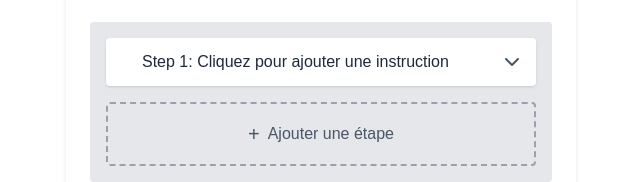
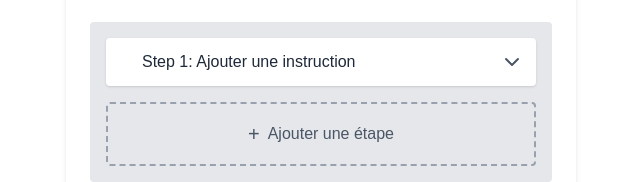
Before and after one commit to EvolOsEIP/administrator_page, a Next.js app: page / in a window 1280 px wide. Shown: the part 342-524 px from the top of the page, without its empty margins (319-959 px from the left). Built offline with nearby package versions, Linux system fonts and the light colour scheme.

Commit message:
[UPDATE] Modified CourseSteps.tsx
Truncate the label of the new step if it's too long, and display a default label if no instructions is set

```diff
--- a/src/app/components/CourseSteps.tsx
+++ b/src/app/components/CourseSteps.tsx
@@ -41,7 +41,10 @@ const CourseSteps = () => {
             onClick={() => toggleStep(index)}
           >
             <p className="text-gray-800 font-medium">
-              Step {index + 1}: {step.instruction || 'Cliquez pour ajouter une instruction'}
+              Step {index + 1}: {
+                step.instruction.length > 30
+                  ? `${step.instruction.substring(0, 30)}...` :
+                    step.instruction || ' Ajouter une instruction'}
             </p>
             {step.isOpen ? (
               <ChevronUp className="text-gray-600" />
```
